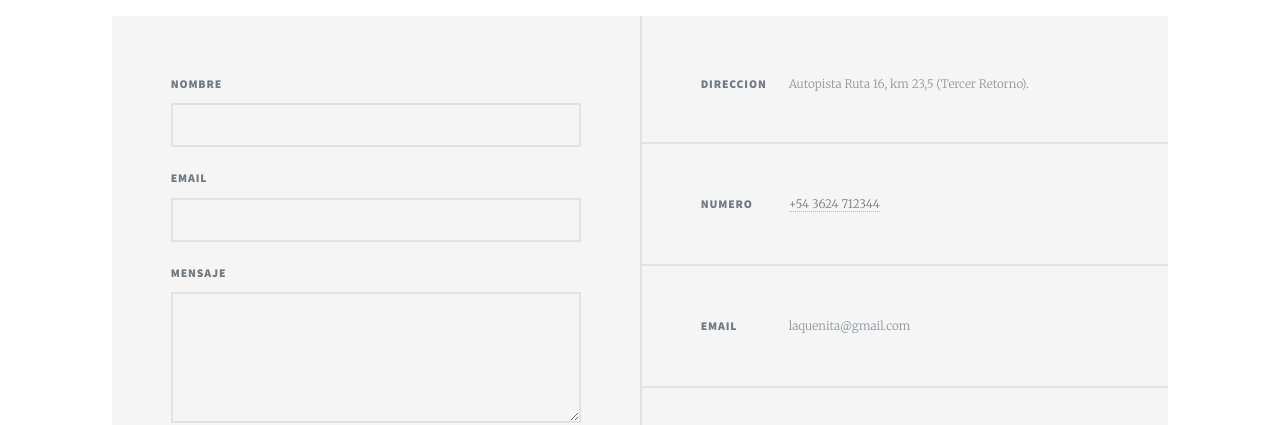
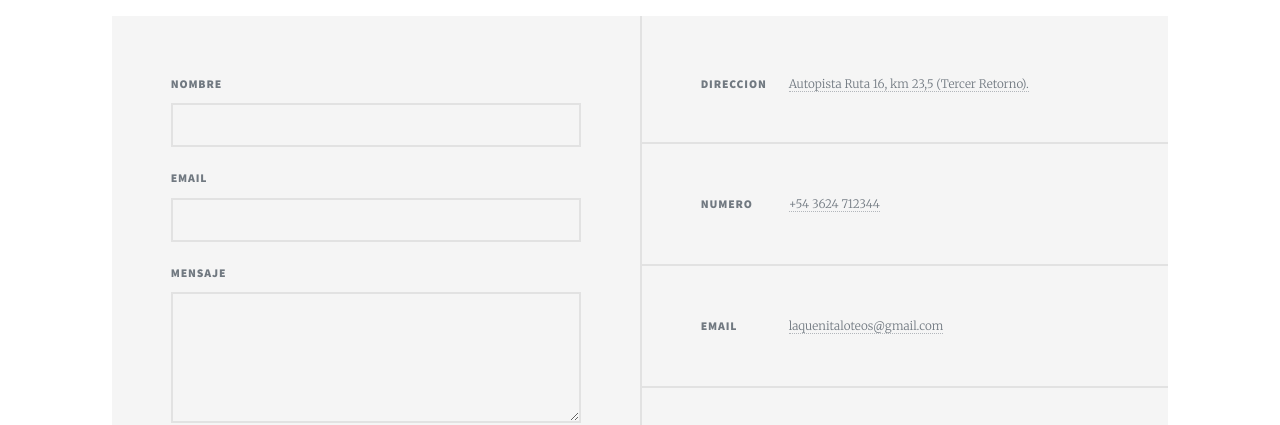
Before and after one commit to JoaGal/LaQuenita, a React (Vite) app: page / in a window 1280 px wide. Shown: the part 4770-5195 px from the top of the page. Built offline with nearby package versions, Linux system fonts and the light colour scheme.

Commit message:
Improve information footer

```diff
--- a/src/components/SendMessage.jsx
+++ b/src/components/SendMessage.jsx
@@ -35,7 +35,11 @@ export const SendMessage = () => {
       <section className="split contact">
         <section className="alt">
           <h3>Direccion</h3>
-          <p>Autopista Ruta 16, km 23,5 (Tercer Retorno).</p>
+          <p>
+            <a href="https://www.google.com/maps/search/?api=1&query=-27.3796136,-59.0493142" target="_blank">
+              Autopista Ruta 16, km 23,5 (Tercer Retorno).
+            </a>
+          </p>
         </section>
         <section>
           <h3>Numero</h3>
@@ -47,7 +51,11 @@ export const SendMessage = () => {
         </section>
         <section>
           <h3>Email</h3>
-          <p>laquenita@gmail.com</p>
+          <p>
+            <a href="mailto:laquenitaloteos@gmail.com" target="_blank">
+              laquenitaloteos@gmail.com
+            </a>
+          </p>
         </section>
         <section>
           <h3>Redes</h3>
```
